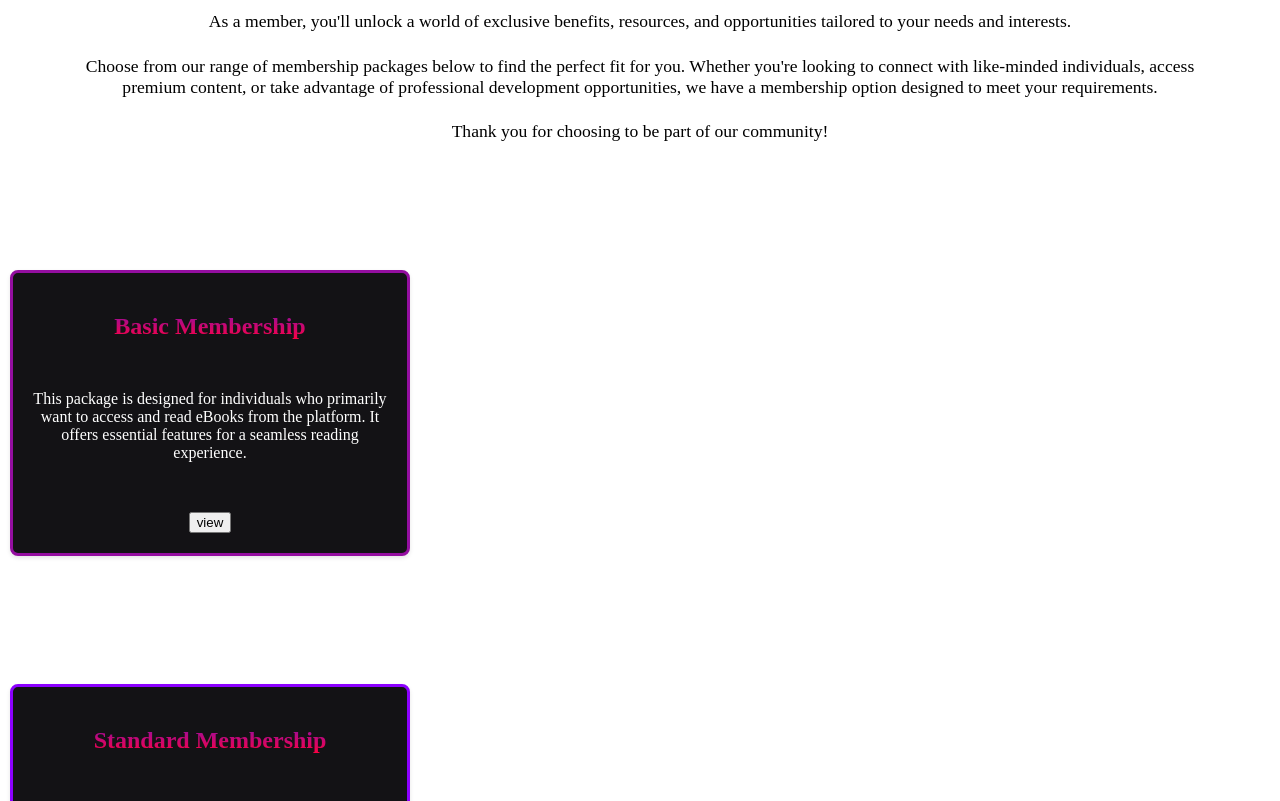
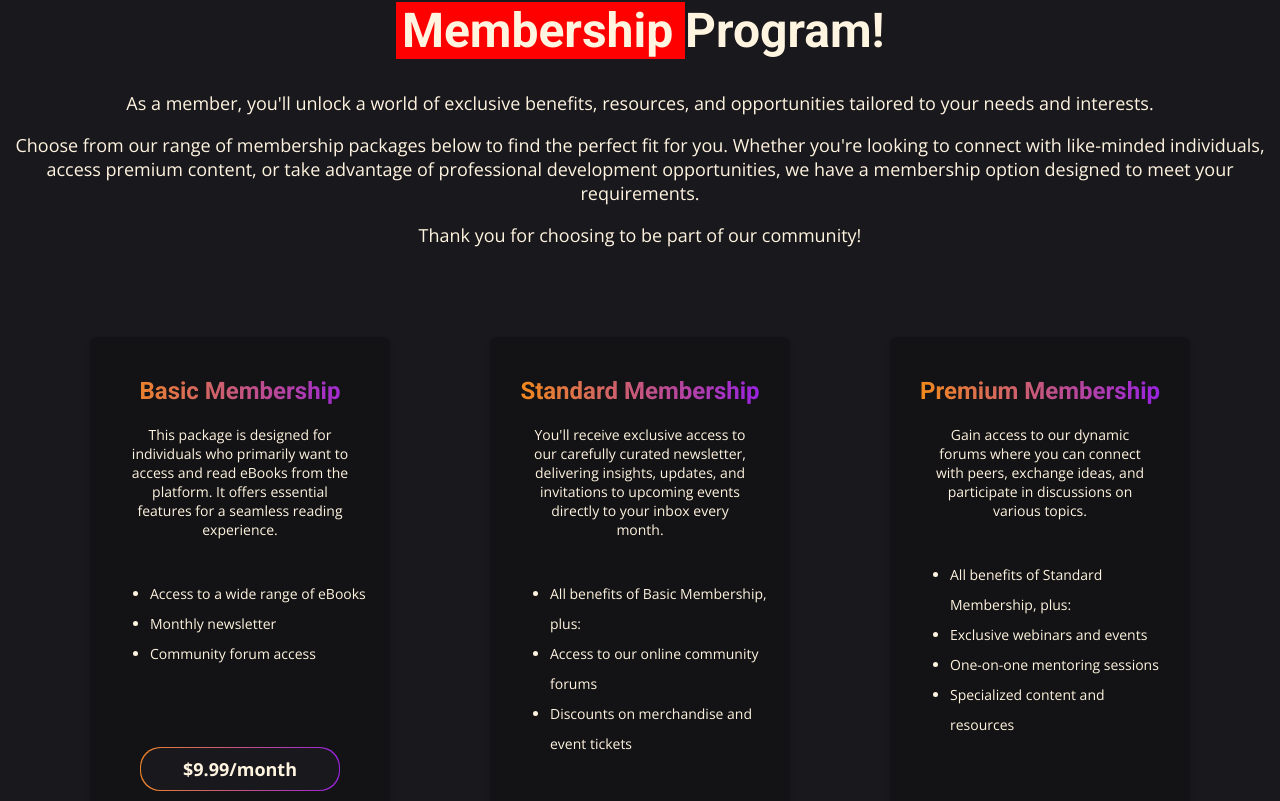
Before and after one commit to dev-katz/Book-Boulevard-CGP-, a React (Create React App) app in the folder frontend/: page /Membership in a window 1280 px wide. Shown: the part 179-980 px from the top of the page. Built offline with nearby package versions, Linux system fonts and the light colour scheme; a web font is replaced by a local one.

Commit message:
Memebership

```diff
--- a/frontend/src/pages/Membership.jsx
+++ b/frontend/src/pages/Membership.jsx
@@ -1,9 +1,13 @@
 import React from 'react'
 import './styles/Membership.css'
+import Navbar from '../Components/Navbar';
+import Footer from '../Components/Footer';
+
 
 export default function About() {
   return (
     <div className='membership-whole'>
+      <Navbar />
 
       <div className="membership-title">
         <h1>
@@ -20,7 +24,7 @@ export default function About() {
         </p>
         <p className='membership-paratwo'>
           Choose from our range of membership packages below to find the perfect fit for you.
-          Whether you're looking to connect with like-minded individuals, access premium content, or take
+          Whether you're looking to connect with like-minded individuals,<br />access premium content, or take
           advantage of professional development opportunities, we have a membership option
           designed to meet your requirements.
         </p>
@@ -32,27 +36,42 @@ export default function About() {
 
       <div class="membership-container">
 
-        <div class="membership-cards">
+        <div className="membership-cards">
           <h2>Basic Membership</h2>
           <p className='membership-para'>This package is designed for individuals who primarily want to access and read eBooks from the platform. It offers essential features for a seamless reading experience.</p>
-
-          <button class="membership-but" onclick="window.location.href='another-page.html'">view</button>
+          <ul className="membership-list">
+            <li>Access to a wide range of eBooks</li>
+            <li>Monthly newsletter</li>
+            <li>Community forum access</li>
+          </ul>
+          <button className="membership-but" onClick={() => window.location.href = 'another-page.html'}>$9.99/month</button>
         </div>
 
-        <div class="membership-cardtwo">
+        <div className="membership-cardtwo">
           <h2>Standard Membership</h2>
           <p className='membership-para'>You'll receive exclusive access to our carefully curated newsletter, delivering insights, updates, and invitations to upcoming events directly to your inbox every month.</p>
-
-          <button class="membership-but" onclick="window.location.href='another-page.html'">view</button>
+          <ul className="membership-list">
+            <li>All benefits of Basic Membership, plus:</li>
+            <li>Access to our online community forums</li>
+            <li>Discounts on merchandise and event tickets</li>
+          </ul>
+          <button className="membership-but" onClick={() => window.location.href = 'another-page.html'}>$19.99/month</button>
         </div>
 
-        <div class="membership-cardthree">
+        <div className="membership-cardthree">
           <h2>Premium Membership</h2>
-          <p className='membership-para'>Gain access to our dynamic forums where you can connect with peers, exchange ideas, and participate in and participate in discussions on various topics.</p>
+          <p className='membership-para'>Gain access to our dynamic forums where you can connect with peers, exchange ideas, and participate in discussions on various topics.</p>
+          <ul className="membership-list">
+            <li>All benefits of Standard Membership, plus:</li>
+            <li>Exclusive webinars and events</li>
+            <li>One-on-one mentoring sessions</li>
+            <li>Specialized content and resources</li>
+          </ul>
+          <button className="membership-but" onClick={() => window.location.href = 'another-page.html'}>$29.99/month</button>
+        </div>
 
-          <button class="membership-but" onclick="window.location.href='another-page.html'">view</button>
-        </div>
       </div>
+      <Footer />
     </div>
   )
 }
--- a/frontend/src/pages/styles/LoginPage.css
+++ b/frontend/src/pages/styles/LoginPage.css
@@ -42,32 +42,6 @@
     background: #222;
     color: white;
 }
-
-.login-button {
-    color: linear-gradient(to right, #FF9900, #8C31FF);
-    font-size: 18px;
-    font-weight: bold;
-    padding: 10px 20px;
-    border: none;
-    border-radius: 20px;
-    text-align: center;
-    display: inline-block;
-    cursor: pointer;
-    outline: none;
-    transition: all 0.3s ease;
-
-}
-
-.login-button:hover {
-    color: black;
-}
-
-
-
-
-
-
-
 
 .register-box-fix {
     padding: 10px 43px;
--- a/frontend/src/pages/styles/Membership.css
+++ b/frontend/src/pages/styles/Membership.css
@@ -1,7 +1,15 @@
+.membership-whole {
+  background: var(--Background, #19181D);
+}
+
 .membership-title {
-  margin-top: 3%;
-  margin-bottom: 5%;
-  font-size: 1.2rem;
+  color: var(--Text-Color, #FFF4DF);
+  text-align: center;
+  font-family: Roboto;
+  font-size: 24px;
+  font-style: normal;
+  font-weight: 700;
+  line-height: normal;
 }
 
 .membership-title .membership-highlight {
@@ -9,24 +17,23 @@
   padding: 0 0 0 0.5%;
 }
 
+.membership-title h1 {
+  margin-top: 60px;
+}
 
 .membership-title-description {
-  max-width: 1200px;
-  /* Adjust max-width as needed */
-  margin: 0 auto;
-  /* Center the container horizontally */
-  padding: 0 20px;
-  /* Add left and right padding */
-  font-size: 1.1rem;
+  color: var(--Text-Color, #FFF4DF);
+  text-align: center;
+  font-family: "Open Sans";
+  font-size: 18px;
+  font-style: normal;
+  font-weight: 400;
+  line-height: normal;
 }
 
-.membership-paraone {
-  margin-bottom: 2%;
-}
+.membership-paraone {}
 
-.membership-paratwo {
-  margin-bottom: 2%;
-}
+.membership-paratwo {}
 
 .membership-scontainer {
   max-width: auto;
@@ -34,7 +41,6 @@
   display: flex;
   flex-wrap: wrap;
   justify-content: space-around;
-
 
 }
 
@@ -46,8 +52,6 @@
   margin: 10px;
   padding: 20px;
   color: rgb(255, 255, 255);
-  margin-top: 10%;
-  border: 3px solid #940ea0;
 }
 
 .membership-cardtwo {
@@ -58,8 +62,6 @@
   margin: 10px;
   padding: 20px;
   color: rgb(255, 255, 255);
-  margin-top: 10%;
-  border: 3px solid #8c00ff;
 }
 
 .membership-cardthree {
@@ -70,26 +72,125 @@
   margin: 10px;
   padding: 20px;
   color: rgb(255, 255, 255);
-  margin-top: 10%;
-  border: 3px solid #fffb00;
+}
+
+.membership-container {
+  display: flex;
+  justify-content: center;
+  gap: 80px;
+  margin: 80px;
 }
 
 
 .membership-container h2 {
-  background-color: #131215;
-  font-size: 1.5rem;
-  margin-bottom: 50px;
-  color: rgb(255, 255, 255);
-  background: -webkit-linear-gradient(#940ea0, #ff0040);
+  text-align: center;
+  font-family: Roboto;
+  font-size: 24px;
+  font-style: normal;
+  font-weight: 700;
+  line-height: normal;
+
+  background: linear-gradient(93deg, #F90 -9.77%, #8C14FC 109.53%);
+  background-clip: text;
   -webkit-background-clip: text;
   -webkit-text-fill-color: transparent;
 }
 
+.membership-list {
+  color: var(--Text-Color, #FFF4DF);
+  font-family: "Open Sans";
+  font-size: 14px;
+  font-style: normal;
+  font-weight: 400;
+  line-height: normal;
+  text-align: left;
+  line-height: 30px;
+  margin-top: 40px;
+}
+
 .membership-para {
-  background-color: #131215;
-  font-size: 1rem;
-  margin-bottom: 50px;
-  color: rgb(255, 255, 255);
+  color: var(--Text-Color, #FFF4DF);
+  text-align: center;
+  font-family: "Open Sans";
+  font-size: 14px;
+  font-style: normal;
+  font-weight: 400;
+  line-height: normal;
+
+  margin-top: 20px;
+  padding-left: 20px;
+  padding-right: 20px;
+
+}
+
+.membership-but {
+  margin-top: 64px;
+  margin-bottom: 20px;
+  padding: 10px 43px;
+  border: none;
+  outline: none;
+  position: relative;
+  z-index: 1;
+  border-radius: 20px;
+  background: linear-gradient(92deg, #F90 -21.66%, #8C14FC 114.82%);
+  cursor: pointer;
+  white-space: nowrap;
+  /* Prevent line break */
+  text-align: center;
+  font-family: "Open Sans", sans-serif;
+  font-size: 18px;
+  font-weight: 700;
+  color: #FFF4DF;
+  /* Set a default text color that is always visible */
+  /* Use a shadow to create a cool effect or remove it if unwanted */
+  transition: color 200ms ease-in-out;
+  /* Smooth transition for text color */
+}
+
+.membership-but::before {
+  content: "";
+  position: absolute;
+  left: 1px;
+  right: 1px;
+  top: 1px;
+  bottom: 1px;
+  border-radius: 20px;
+  background-color: #19181D;
+  z-index: -1;
+  transition: 200ms;
+}
+
+.membership-but::after {
+  position: absolute;
+  left: 0;
+  right: 0;
+  top: 0;
+  bottom: 0;
+  border-radius: 20px;
+  font-size: 18px;
+  /* Adjusted to match the button text size for consistency */
+  font-weight: 700;
+  /* Ensure weight matches */
+  display: flex;
+  justify-content: center;
+  align-items: center;
+  background: linear-gradient(92deg, #F90 -32.09%, #8C31FF 96.86%);
+  -webkit-background-clip: text;
+  color: transparent;
+  transition: 200ms;
+}
+
+.membership-but:hover::before {
+  opacity: 0;
+  top: 0;
+  right: 0;
+  bottom: 0;
+  left: 0;
+}
+
+.membership-but:hover {
+  color: #19181D;
+  /* Change text color on hover */
 }
 
 /* Media query for responsiveness */
```
